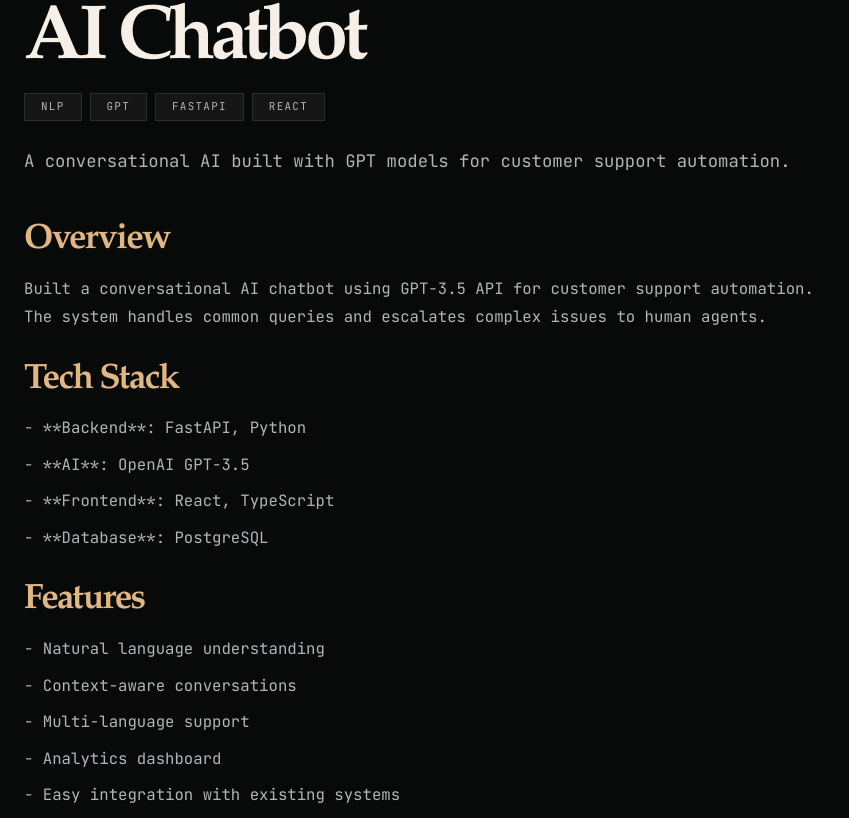
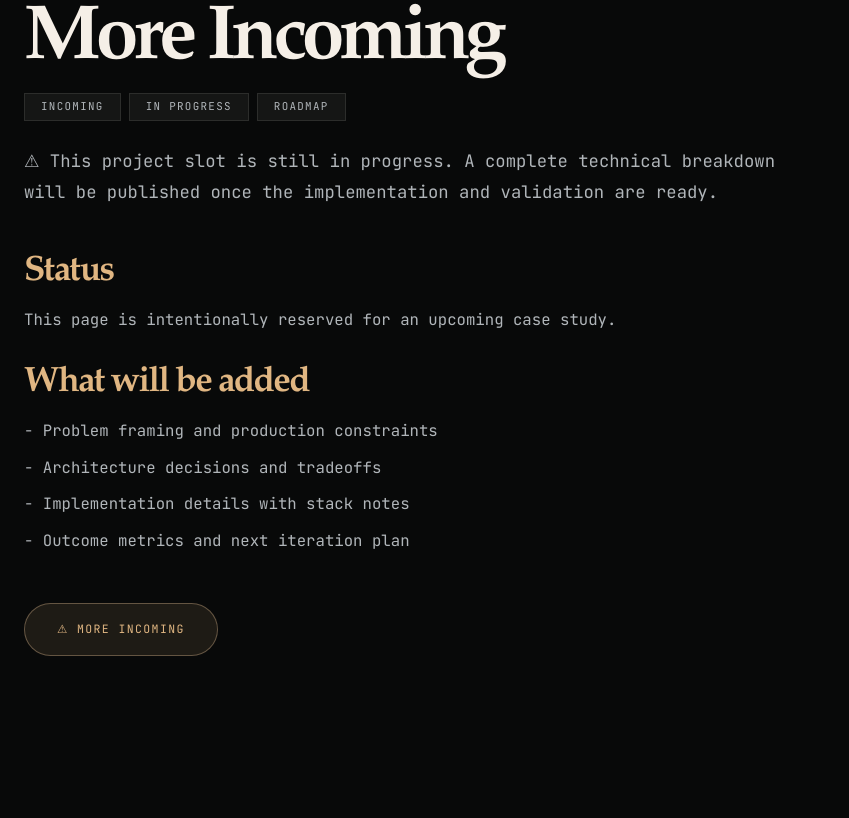
Before and after one commit to DeryFerd/Portfolio-Web, a Next.js app: page /projects/ai-chatbot in a window 1280 px wide. Shown: the part 542-1360 px from the top of the page, without its empty margins (0-849 px from the left). After the commit the page ends 1294 px from the top, so only its background shows below. Built offline with nearby package versions, Linux system fonts and the light colour scheme.

Commit message:
Replace AI Chatbot with Qwen-Phi Distillation project details

```diff
--- a/src/app/projects/[slug]/page.tsx
+++ b/src/app/projects/[slug]/page.tsx
@@ -10,37 +10,38 @@ const projectData: Record<string, {
   content: string;
   image: string;
   github?: string;
+  huggingFace?: string;
   demo?: string;
 }> = {
-  "ai-chatbot": {
-    title: "AI Chatbot",
-    description: "A conversational AI built with GPT models for customer support automation.",
-    tags: ["NLP", "GPT", "FastAPI", "React"],
+  "qwen-phi-distillation": {
+    title: "Qwen-Phi Distillation",
+    description:
+      "A fine-tuned Phi-2 model distilled from Qwen2.5 teacher models for Python code generation and step-by-step math reasoning.",
+    tags: ["Distillation", "Phi-2", "Qwen2.5", "Math", "Code"],
     image: "https://images.unsplash.com/photo-1677442136019-21780ecad995?w=1200&h=600&fit=crop",
     content: `
 ## Overview
-Built a conversational AI chatbot using GPT-3.5 API for customer support automation. The system handles common queries and escalates complex issues to human agents.
+This project distills larger teacher models into a compact checkpoint by adapting \`microsoft/phi-2\` for two focused tasks: Python code generation and grade-school math reasoning.
 
 ## Tech Stack
-- **Backend**: FastAPI, Python
-- **AI**: OpenAI GPT-3.5
-- **Frontend**: React, TypeScript
-- **Database**: PostgreSQL
+- **Base model**: microsoft/phi-2
+- **Teacher models**: Qwen2.5-Coder-7B-Instruct, Qwen2.5-Math-7B-Instruct
+- **Training**: LoRA with \`trl.SFTTrainer\`
+- **Datasets**: GSM8K, MATH, MBPP (+ mixed instruction data)
+- **Inference**: Hugging Face Transformers pipeline
 
 ## Features
-- Natural language understanding
-- Context-aware conversations
-- Multi-language support
-- Analytics dashboard
-- Easy integration with existing systems
+- Python function generation from natural language prompts
+- Step-by-step math word-problem solving
+- Instruction-output format tuned for practical prompting
+- Lightweight model profile for resource-constrained experimentation
 
 ## Results
-- 70% reduction in customer support workload
-- Average response time under 2 seconds
-- 95% customer satisfaction rate
+- Published a reproducible Hugging Face model card with training details
+- Demonstrated mixed-task distillation into a smaller 3B class model
+- Documented model limitations and deployment caveats for safer usage
     `,
-    github: "https://github.com",
-    demo: "https://demo.com",
+    huggingFace: "https://huggingface.co/DeryFerd/Qwen2.5-Math-Coder-Distill-Phi-2-4.4K-MixMathCode",
   },
   "image-classifier": {
     title: "Image Classifier",
@@ -134,7 +135,7 @@ export default async function ProjectDetail({
   params: Promise<{ slug: string }>;
 }) {
   const { slug } = await params;
-  const isIncomingSlug = slug !== "ai-chatbot";
+  const isIncomingSlug = slug !== "qwen-phi-distillation";
   const project = isIncomingSlug
     ? {
         title: "More Incoming",
@@ -154,7 +155,7 @@ This page is intentionally reserved for an upcoming case study.
 - Outcome metrics and next iteration plan
     `,
       }
-    : projectData["ai-chatbot"];
+    : projectData["qwen-phi-distillation"];
 
   return (
     <div className={styles.page}>
@@ -214,6 +215,11 @@ This page is intentionally reserved for an upcoming case study.
           </div>
         ) : (
           <div className={styles.links}>
+            {project.huggingFace && (
+              <a href={project.huggingFace} target="_blank" rel="noopener noreferrer" className={styles.link}>
+                Hugging Face &rarr;
+              </a>
+            )}
             {project.github && (
               <a href={project.github} target="_blank" rel="noopener noreferrer" className={styles.link}>
                 GitHub &rarr;
--- a/src/app/projects/page.tsx
+++ b/src/app/projects/page.tsx
@@ -35,10 +35,10 @@ function createIncomingProject(slug: string): ArchiveProject {
 
 const projects: ArchiveProject[] = [
   {
-    title: "AI Chatbot",
-    description: "A conversational AI built with GPT models for customer support automation.",
-    tags: ["NLP", "GPT", "FastAPI"],
-    slug: "ai-chatbot",
+    title: "Qwen-Phi Distillation",
+    description: "A Phi-2 distillation project trained for coding and math reasoning with Qwen2.5 teachers.",
+    tags: ["Distillation", "Phi-2", "Qwen2.5"],
+    slug: "qwen-phi-distillation",
     image: "https://images.unsplash.com/photo-1677442136019-21780ecad995?w=600&h=400&fit=crop",
     isIncoming: false,
   },
--- a/src/components/sections/Projects.tsx
+++ b/src/components/sections/Projects.tsx
@@ -60,33 +60,33 @@ function createIncomingProject(slug: string, year: string): ProjectEntry {
 
 const projects: ProjectEntry[] = [
   {
-    title: "AI Chatbot",
+    title: "Qwen-Phi Distillation",
     description:
-      "A conversational AI built for support automation with context-aware responses and production-minded delivery.",
-    tags: ["NLP", "GPT", "FastAPI", "React", "PostgreSQL"],
-    slug: "ai-chatbot",
+      "A compact Phi-2 model distilled from Qwen2.5 teacher models for Python code generation and step-by-step math reasoning.",
+    tags: ["Distillation", "Phi-2", "Qwen2.5", "Math", "Code"],
+    slug: "qwen-phi-distillation",
     year: "2026",
-    category: "AI / Product Systems",
+    category: "LLM / Distillation",
     image:
       "https://images.unsplash.com/photo-1677442136019-21780ecad995?w=900&h=720&fit=crop",
     buildScope: [
-      "Conversation orchestration for support requests, routing simple questions instantly before human escalation.",
-      "Context-aware retrieval so the assistant can answer from prior tickets, product notes, and user history.",
-      "Backend service layer built for production use, including API handling, session state, and persistence.",
-      "A lightweight operator-facing interface for testing prompts, reviewing outputs, and shipping updates quickly.",
+      "Distilled math and coding capability from Qwen2.5 teacher models into a compact Phi-2 checkpoint.",
+      "Fine-tuned on mixed instruction data from GSM8K, MATH, and MBPP-style coding tasks.",
+      "Optimized for instruction-to-output format that can return both code and reasoning traces.",
+      "Packaged for practical inference through Hugging Face Transformers pipeline workflows.",
     ],
     outcomes: [
-      "Turns the project from a model demo into a support workflow that can actually shorten response time.",
-      "Shows how language models, backend engineering, and interface delivery can move together as one product.",
-      "Makes the AI legible to non-technical stakeholders because the interaction, feedback, and fallback paths are explicit.",
+      "Shows a practical distillation path from larger teachers to a smaller deployable model.",
+      "Balances two task families in one model: Python function generation and math word-problem solving.",
+      "Publishes a reproducible model card with training mix, limitations, and usage examples.",
     ],
     stackCards: [
-      { index: "01", meta: "LLM", title: "GPT" },
-      { index: "02", meta: "Service", title: "FastAPI" },
-      { index: "03", meta: "Interface", title: "React" },
-      { index: "04", meta: "Data", title: "PostgreSQL" },
-      { index: "05", meta: "Ops", title: "Prompt eval loops" },
-      { index: "06", meta: "Delivery", title: "Support automation" },
+      { index: "01", meta: "Base model", title: "microsoft/phi-2" },
+      { index: "02", meta: "Teacher", title: "Qwen2.5-Coder-7B" },
+      { index: "03", meta: "Teacher", title: "Qwen2.5-Math-7B" },
+      { index: "04", meta: "Training", title: "LoRA + SFTTrainer" },
+      { index: "05", meta: "Datasets", title: "GSM8K / MATH / MBPP" },
+      { index: "06", meta: "Hub", title: "Hugging Face Model Card" },
     ],
     isIncoming: false,
   },
--- a/src/lib/portfolioAssistant.ts
+++ b/src/lib/portfolioAssistant.ts
@@ -38,14 +38,14 @@ const aboutSummary =
 
 const projects: ProjectKnowledge[] = [
   {
-    title: "AI Chatbot",
-    slug: "ai-chatbot",
+    title: "Qwen-Phi Distillation",
+    slug: "qwen-phi-distillation",
     year: "2026",
     description:
-      "A conversational AI built for support automation with context-aware responses and production-minded delivery.",
-    tags: ["NLP", "GPT", "FastAPI"],
+      "A compact Phi-2 distillation project tuned for Python code generation and step-by-step math reasoning.",
+    tags: ["Distillation", "Phi-2", "Qwen2.5"],
     detail:
-      "This project centers on support automation with GPT-style responses, context-aware flows, and a delivery mindset that pushes beyond demo quality.",
+      "This project distills Qwen2.5 teacher capability into a smaller Phi-2 checkpoint and publishes the full training intent through a public Hugging Face model card.",
   },
   {
     title: "Image Classifier",
@@ -311,7 +311,7 @@ export function buildAssistantReply(input: string): AssistantReply {
 
   if (includesAny(query, ["project", "projects", "work", "case study", "portfolio"])) {
     return {
-      text: `The current highlighted project set spans ${projects.map((project) => project.title).join(", ")}. If you want a strong starting point, begin with AI Chatbot for product AI, Image Classifier for computer vision, and Recommender System for applied ML.`,
+      text: `The current highlighted project set spans ${projects.map((project) => project.title).join(", ")}. If you want a strong starting point, begin with Qwen-Phi Distillation for LLM distillation, Image Classifier for computer vision, and Recommender System for applied ML.`,
       links: [
         { label: "View project archive", href: "/projects" },
         { label: "Jump to selected work", href: "/#projects" },
```
